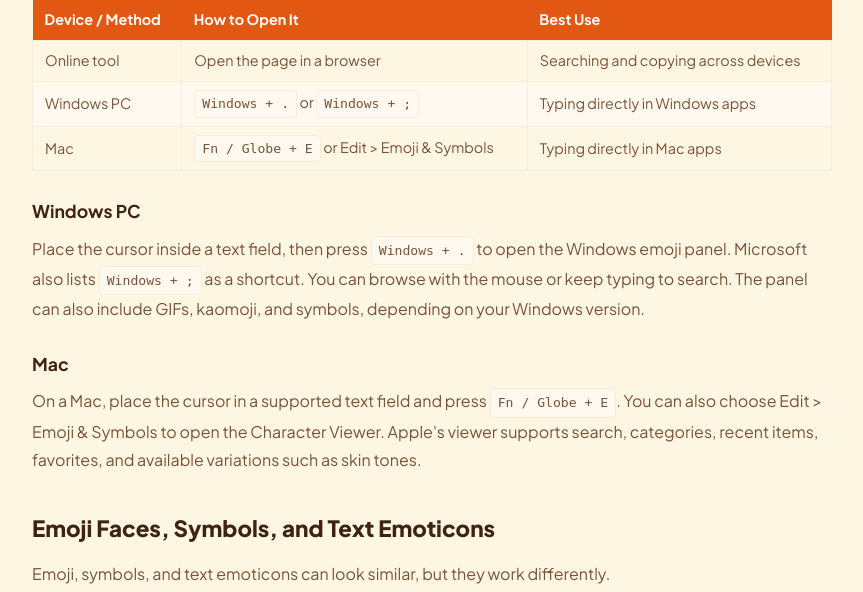
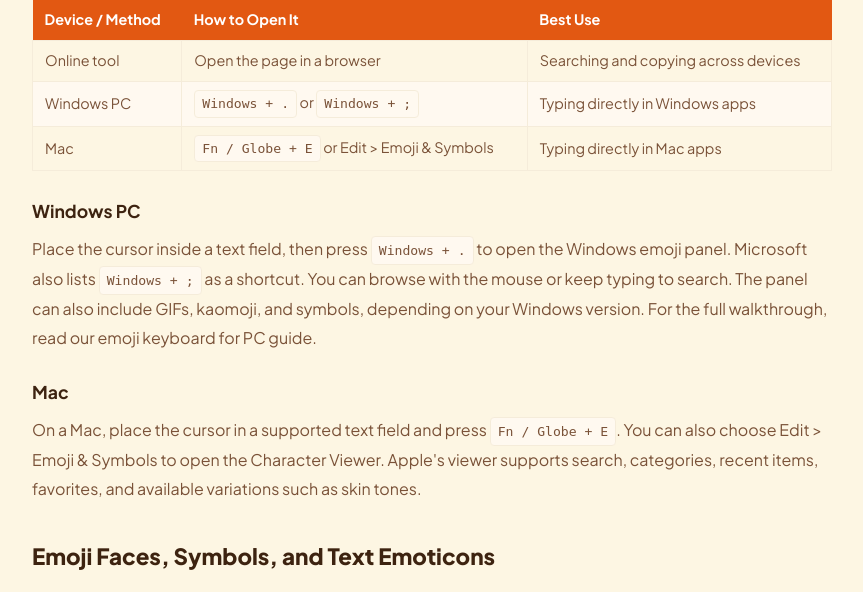
Before and after one commit to abdulmoiz1425/Emoji-Kitchen, a Django app: page /emoji-keyboard/ in a window 1280 px wide. Shown: the part 4149-4741 px from the top of the page, without its empty margins (208-1071 px from the left). Run offline with Django 4.2, Linux system fonts and the light colour scheme; parts of the project's set-up code (start-up, migrations or seed data) failed here and were passed over; some libraries are stand-ins or nearby versions.

Commit message:
new page

```diff
--- a/kitchen/sitemaps.py
+++ b/kitchen/sitemaps.py
@@ -9,7 +9,7 @@ class StaticViewSitemap(Sitemap):
     changefreq = 'weekly'
 
     def items(self):
-        return ['home', 'emoji_maker', 'emoji_generator', 'emoji_combos', 'emoji_combos_love', 'emoji_combos_cute', 'emoji_combos_aesthetic', 'emoji_combos_funny', 'emoji_combos_pink', 'emoji_keyboard', 'blog', 'privacy', 'terms', 'contact', 'disclaimer', 'about', 'cookie_policy']
+        return ['home', 'emoji_maker', 'emoji_generator', 'emoji_combos', 'emoji_combos_love', 'emoji_combos_cute', 'emoji_combos_aesthetic', 'emoji_combos_funny', 'emoji_combos_pink', 'emoji_keyboard', 'emoji_keyboard_for_pc', 'blog', 'privacy', 'terms', 'contact', 'disclaimer', 'about', 'cookie_policy']
 
     def location(self, item):
         return reverse(item)
--- a/kitchen/templates/kitchen/emoji_combos.html
+++ b/kitchen/templates/kitchen/emoji_combos.html
@@ -373,7 +373,7 @@
         mixes from supported emoji pairs. Google describes its combine mode as mixing two individual
         emojis into a sticker.
       </p>
-      <p>Use <strong><a href="{% url 'home' %}#kitchen">Emoji Kitchen</a></strong> when you want one custom image instead of several characters placed side by side. Make one with the <a href="{% url 'emoji_maker' %}">emoji maker</a> or <a href="{% url 'emoji_generator' %}">emoji generator</a>, copy single emojis from the <a href="{% url 'emoji_keyboard' %}">emoji keyboard</a>, and read the <a href="{% url 'blog' %}">emoji kitchen blog</a> for guides such as <a href="/blog/emoji-kitchen-iphone/">Emoji Kitchen on iPhone</a>.</p>
+      <p>Use <strong><a href="{% url 'home' %}#kitchen">Emoji Kitchen</a></strong> when you want one custom image instead of several characters placed side by side. Make one with the <a href="{% url 'emoji_maker' %}">emoji maker</a> or <a href="{% url 'emoji_generator' %}">emoji generator</a>, copy single emojis from the <a href="{% url 'emoji_keyboard' %}">emoji keyboard</a> (Windows users can see the <a href="{% url 'emoji_keyboard_for_pc' %}">emoji keyboard for PC guide</a>), and read the <a href="{% url 'blog' %}">emoji kitchen blog</a> for guides such as <a href="/blog/emoji-kitchen-iphone/">Emoji Kitchen on iPhone</a>.</p>
 
     </div>
   </div>
--- a/kitchen/templates/kitchen/emoji_keyboard.html
+++ b/kitchen/templates/kitchen/emoji_keyboard.html
@@ -205,7 +205,7 @@
 </div>
 
 <h3>Windows PC</h3>
-<p>Place the cursor inside a text field, then press <kbd>Windows + .</kbd> to open the Windows emoji panel. Microsoft also lists <kbd>Windows + ;</kbd> as a shortcut. You can browse with the mouse or keep typing to search. The panel can also include GIFs, kaomoji, and symbols, depending on your Windows version.</p>
+<p>Place the cursor inside a text field, then press <kbd>Windows + .</kbd> to open the Windows emoji panel. Microsoft also lists <kbd>Windows + ;</kbd> as a shortcut. You can browse with the mouse or keep typing to search. The panel can also include GIFs, kaomoji, and symbols, depending on your Windows version. For the full walkthrough, read our <a href="{% url 'emoji_keyboard_for_pc' %}">emoji keyboard for PC guide</a>.</p>
 
 <h3>Mac</h3>
 <p>On a Mac, place the cursor in a supported text field and press <kbd>Fn / Globe + E</kbd>. You can also choose Edit &gt; Emoji &amp; Symbols to open the Character Viewer. Apple's viewer supports search, categories, recent items, favorites, and available variations such as skin tones.</p>
@@ -263,7 +263,7 @@
 <p>A square, box, or broken sequence usually means the device, app, browser, or font does not support that character yet. New emoji often reach platforms at different times. Try updating the operating system and app. You can also choose an older or simpler emoji with wider support.</p>
 
 <h3>The Emoji Button Is Missing</h3>
-<p>On Windows, click inside a text field before using <kbd>Windows + .</kbd>. On Mac, try <kbd>Fn / Globe + E</kbd> or open Edit &gt; Emoji &amp; Symbols. Some apps may capture or replace keyboard shortcuts. When the built-in option still fails, use this browser page as a copy-and-paste alternative.</p>
+<p>On Windows, click inside a text field before using <kbd>Windows + .</kbd>. On Mac, try <kbd>Fn / Globe + E</kbd> or open Edit &gt; Emoji &amp; Symbols. Some apps may capture or replace keyboard shortcuts. When the built-in option still fails, use this browser page as a copy-and-paste alternative, or follow the <a href="{% url 'emoji_keyboard_for_pc' %}">emoji keyboard for PC guide</a> for more Windows fixes.</p>
 
 <h3>The Emoji Looks Different After Pasting</h3>
 <p>This is normal. The underlying character remains the same while Apple, Google, Microsoft, Samsung, and individual apps show different artwork. Review sensitive or unclear symbols before sending them in formal messages.</p>
--- a/kitchen/urls.py
+++ b/kitchen/urls.py
@@ -23,6 +23,7 @@ urlpatterns = [
     path('emoji-combos/funny/', views.emoji_combos_funny, name='emoji_combos_funny'),
     path('emoji-combos/pink/', views.emoji_combos_pink, name='emoji_combos_pink'),
     path('emoji-keyboard/', views.emoji_keyboard, name='emoji_keyboard'),
+    path('emoji-keyboard-for-pc/', views.emoji_keyboard_for_pc, name='emoji_keyboard_for_pc'),
     path('robots.txt', views.robots_txt, name='robots_txt'),
     path('ads.txt', views.ads_txt, name='ads_txt'),
     path('privacy/', views.privacy, name='privacy'),
--- a/kitchen/views.py
+++ b/kitchen/views.py
@@ -384,6 +384,42 @@ EMOJI_KEYBOARD_FAQS = [
 ]
 
 
+EMOJI_KEYBOARD_PC_FAQS = [
+    {
+        'question': 'How do I open the emoji keyboard for PC?',
+        'answer': 'Click inside a text field and press Windows + . (period). You can also press Windows + ; (semicolon) to open the Windows emoji panel.',
+    },
+    {
+        'question': 'What is the shortcut for emojis on Windows?',
+        'answer': 'Use Windows + . as the main shortcut. Microsoft also lists Windows + ; as an alternative shortcut for the emoji panel.',
+    },
+    {
+        'question': 'How do I type emojis on a computer?',
+        'answer': 'Place your cursor in a supported text field, open the Windows emoji panel, then select an emoji. You can also copy an emoji from a browser-based picker and paste it.',
+    },
+    {
+        'question': 'Can I use emojis without a touchscreen?',
+        'answer': 'Yes. A touchscreen is not required. You can open the panel with the keyboard shortcut and use the mouse or keyboard to select an emoji. Microsoft documents keyboard navigation for the panel.',
+    },
+    {
+        'question': 'Why is my Windows emoji keyboard not showing?',
+        'answer': 'Make sure your cursor is inside a text field, then try both Windows shortcuts. If the panel still does not appear, test another app and check for Windows updates.',
+    },
+    {
+        'question': 'Can I copy several emojis at once?',
+        'answer': 'Yes. Browser-based emoji pickers can let you select multiple characters and copy them as one sequence. Emoji Kitchen Hub supports multi-emoji selection and copying.',
+    },
+    {
+        'question': 'Do emojis look different on Windows and phones?',
+        'answer': 'Yes. Different platforms use different artwork for the same Unicode characters. The character can stay the same while the design changes.',
+    },
+    {
+        'question': 'Can I make custom emoji images on a PC?',
+        'answer': 'Yes. Custom emoji images are different from standard Unicode emojis. You can use an emoji maker to create a sticker-style image when you want something beyond a normal text character.',
+    },
+]
+
+
 PINK_EMOJI_COMBOS_FAQS = [
     {
         'question': 'What are pink emoji combinations?',
@@ -701,6 +737,14 @@ def emoji_keyboard(request):
     return render(request, 'kitchen/emoji_keyboard.html', context)
 
 
+def emoji_keyboard_for_pc(request):
+    context = {
+        'faqs': EMOJI_KEYBOARD_PC_FAQS,
+        'faq_json_ld': _faq_json_ld(EMOJI_KEYBOARD_PC_FAQS),
+    }
+    return render(request, 'kitchen/emoji_keyboard_for_pc.html', context)
+
+
 def blog(request):
     posts = BlogPost.objects.visible().select_related('category').prefetch_related('tags')
     featured_post = posts.filter(is_featured=True).first()
@@ -894,6 +938,22 @@ def proxy_image(request):
 
 # ── Helpers ───────────────────────────────────────────────────────────────────
 
+def _faq_json_ld(faqs):
+    """FAQPage structured data for a list of {'question', 'answer'} dicts."""
+    entities = [
+        {
+            '@type': 'Question',
+            'name': item['question'],
+            'acceptedAnswer': {'@type': 'Answer', 'text': item['answer']},
+        }
+        for item in faqs
+    ]
+    return json.dumps(
+        {'@context': 'https://schema.org', '@type': 'FAQPage', 'mainEntity': entities},
+        ensure_ascii=False,
+    ).replace('<', '\\u003c')
+
+
 def _emoji_to_codepoints(emoji: str) -> str:
     codepoints = [hex(ord(char))[2:].lower() for char in emoji]
     return '-'.join(codepoints)
```
